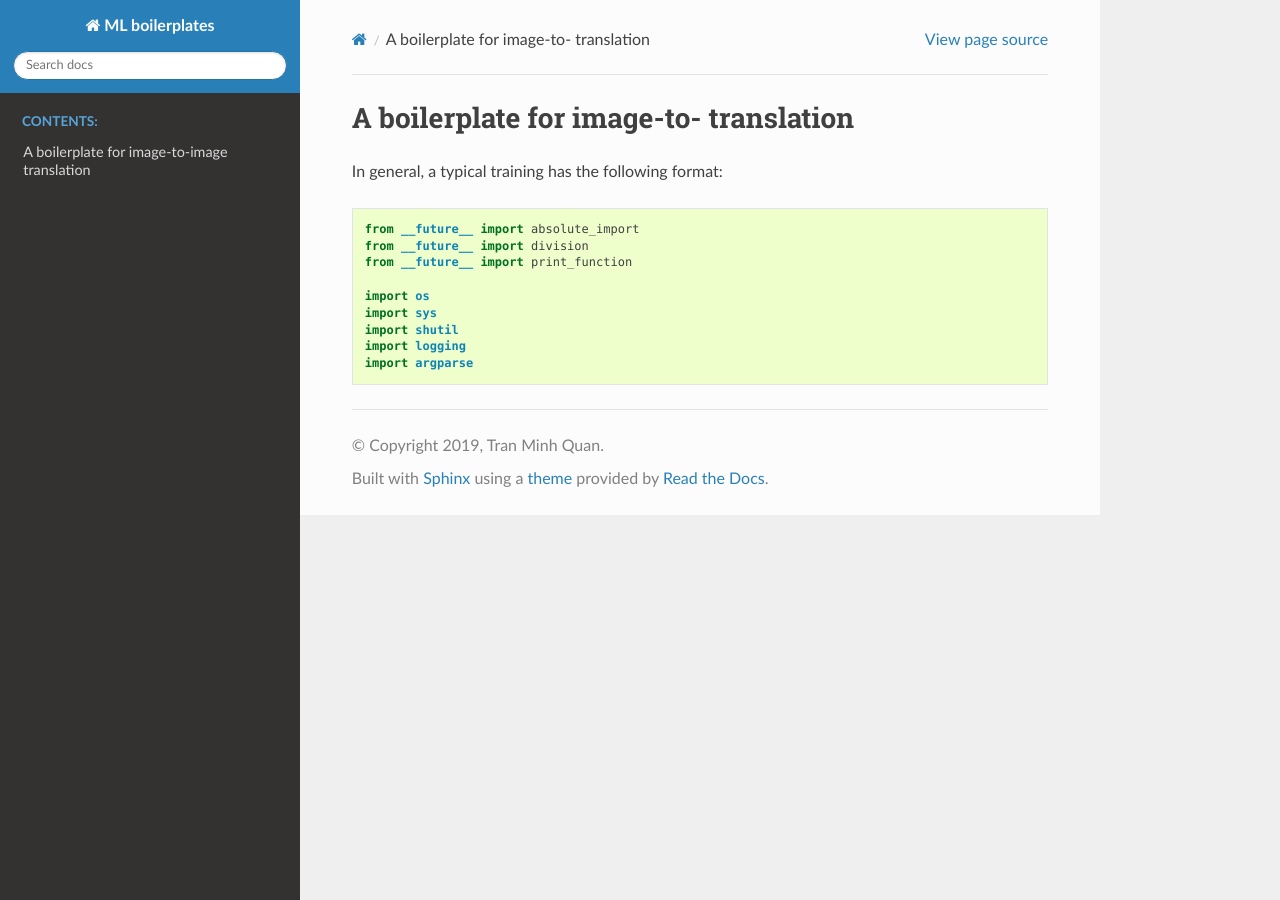
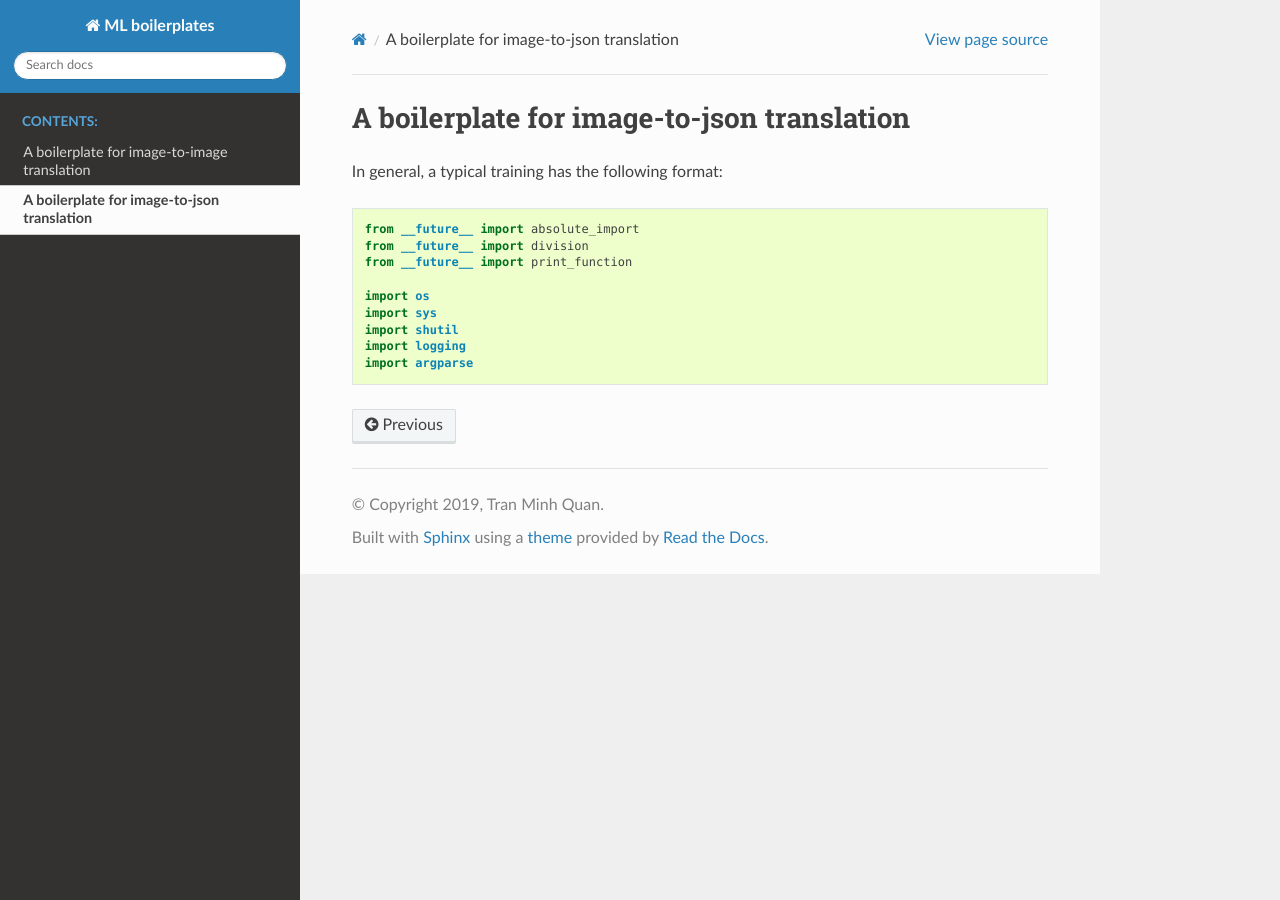
Before and after one commit to tmquan/MLbadge, a Sphinx documentation site: the page built from source/tutorial/image2json.rst, in a window 1280 px wide. Built offline with Sphinx 7.4.7 and the Read the Docs theme 2.0.0, drawn with Linux system fonts in a browser that asks for light colours; pages that are not in the unit, such as notebooks, are missing from menus.

Commit message:
Image2image

```diff
--- a/source/index.rst
+++ b/source/index.rst
@@ -19,7 +19,7 @@ Case Studies
   :caption: Contents:
 
   tutorial/image2image
-  tutorial/image2son
+  tutorial/image2json
 
 
 
--- a/source/tutorial/image2json.rst
+++ b/source/tutorial/image2json.rst
@@ -1,4 +1,4 @@
-A boilerplate for image-to- translation
+A boilerplate for image-to-json translation
 ***************************
 
 In general, a typical training  has the following format:
```
Also changed, not shown: 11 other files.
